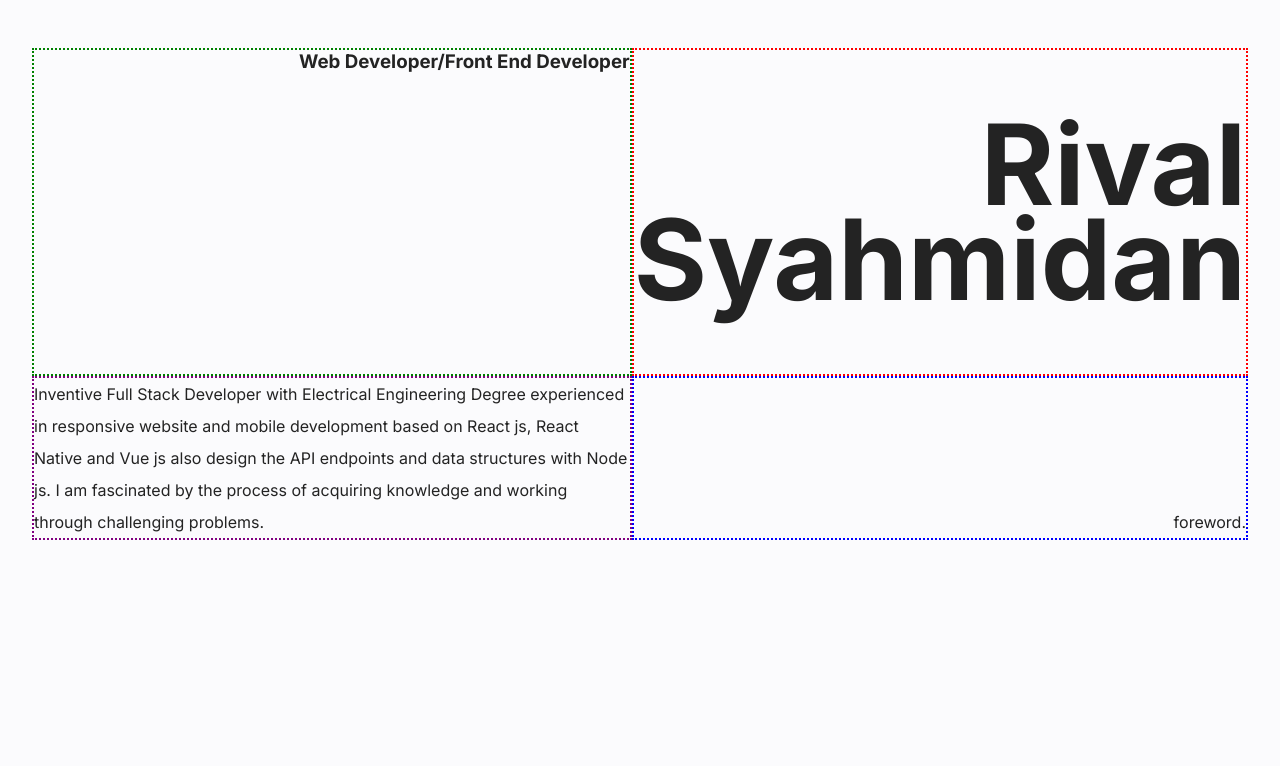
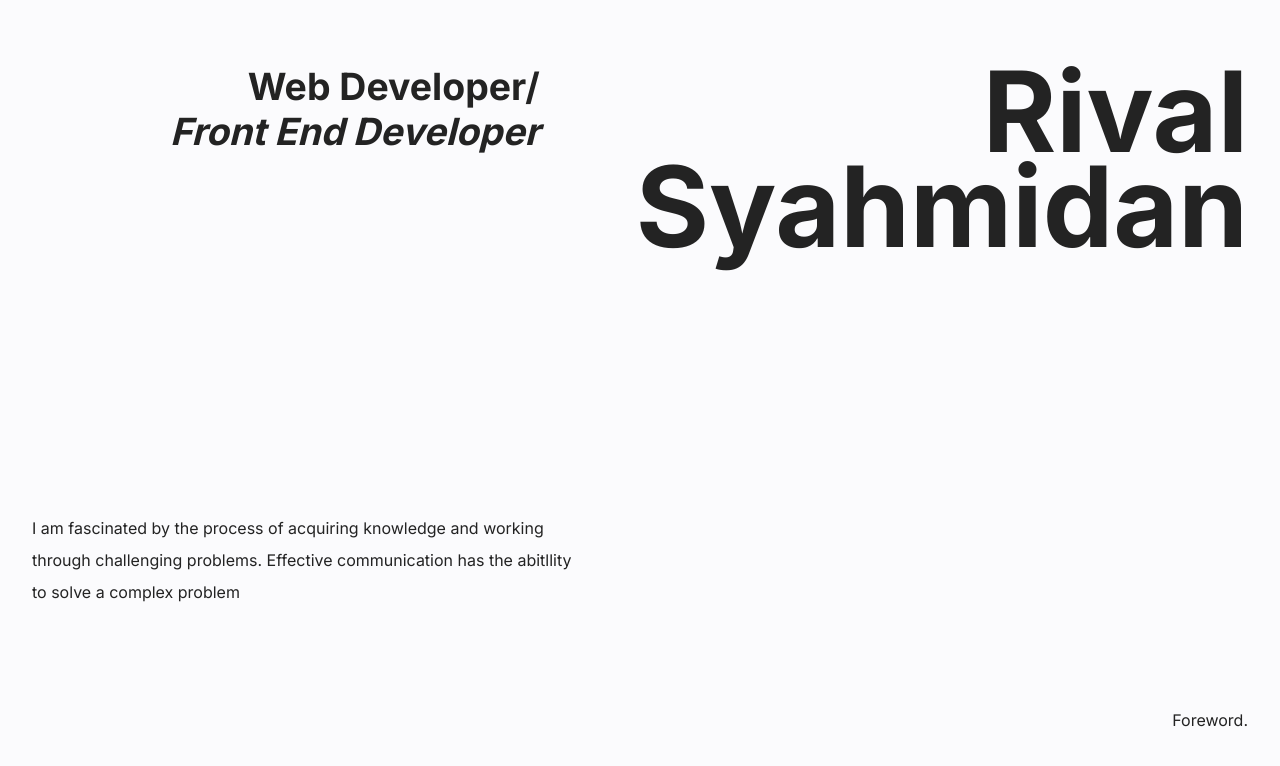
Before and after one commit to flamousz/portfolio, a Next.js app: page /foreword in a window 1280 px wide. Shown: the top 766 px of the page. Built offline with nearby package versions, Linux system fonts and the light colour scheme.

Commit message:
add more logic b in foreword

```diff
--- a/src/app/foreword/components/DescriptionForeword.jsx
+++ b/src/app/foreword/components/DescriptionForeword.jsx
@@ -1,11 +1,9 @@
 export default function DescriptionForeword() {
 	return (
 		<p>
-			Inventive Full Stack Developer with Electrical Engineering Degree
-			experienced in responsive website and mobile development based on React
-			js, React Native and Vue js also design the API endpoints and data
-			structures with Node js. I am fascinated by the process of acquiring
+			I am fascinated by the process of acquiring
 			knowledge and working through challenging problems.
+			Effective communication has the abitllity to solve a complex problem
 		</p>
 	);
 }
--- a/src/app/foreword/components/TitleForeword.jsx
+++ b/src/app/foreword/components/TitleForeword.jsx
@@ -1,7 +1,9 @@
 
-export default function TitleForeword () {
-
-    return(
-        <h3>Web Developer/Front End Developer</h3>
-    )
+export default function TitleForeword() {
+	return (
+		<div>
+            <h3>Web Developer/</h3>
+			<h3><i>Front End Developer</i></h3>
+        </div>
+	);
 }
--- a/src/app/foreword/page.jsx
+++ b/src/app/foreword/page.jsx
@@ -1,15 +1,52 @@
+"use client";
+import { useEffect, useState } from "react";
+import { useRouter } from "next/navigation";
 import styles from "../styles/foreword.module.css";
 import DescriptionForeword from "./components/DescriptionForeword";
 import NameForeword from "./components/NameForeword";
 import TitleForeword from "./components/TitleForeword";
 
 export default function Foreword() {
+	const [timer, setTimer] = useState(null);
+	const [isPressing, setIsPressing] = useState(false);
+	const router = useRouter();
+
+	const handleMouseDown = () => {
+		const timerId = setTimeout(() => {
+			executeFunc();
+		}, 2000);
+		setIsPressing(true);
+		setTimer(timerId);
+	};
+
+	const handleMouseUp = () => {
+		if (timer) {
+			clearTimeout(timer);
+			setTimer(null);
+			setIsPressing(false);
+		}
+	};
+
+	const executeFunc = () => {
+		router.push("/");
+	};
+
+	useEffect(() => {
+		document.addEventListener("mouseup", handleMouseUp);
+		document.addEventListener("mousedown", handleMouseDown);
+
+		return () => {
+			document.removeEventListener("mouseup", handleMouseUp);
+			document.removeEventListener("mousedown", handleMouseDown);
+		};
+	}, []);
+
 	return (
 		<main className={styles.main}>
 			<NameForeword />
 			<TitleForeword />
 			<DescriptionForeword />
-			<p>foreword.</p>
+			<p title='click me'>Foreword.</p>
 		</main>
 	);
 }
--- a/src/app/globals.css
+++ b/src/app/globals.css
@@ -6,6 +6,9 @@
 
   /* BORDER */
   --BORDER-DUMMY: 2px dotted var(--BORDER-COLOR);
+  --BORDER-DOTTED-BLUE: 2px dotted blue;
+  --BORDER-DOTTED-PURPLE: 2px dotted purple;
+  --BORDER-DOTTED-GREEN: 2px dotted green;
 
   /* DISPLAY */
   --NOWRAP: nowrap;
@@ -41,7 +44,6 @@ html {
 
 body {
   max-width: 100vw;
-  /* min-height: 100vh; */
   color: var(--DEFAULT-FONT-COLOR);
   background: var(--BGCOLOR);
   overflow-x: hidden;
--- a/src/app/styles/foreword.module.css
+++ b/src/app/styles/foreword.module.css
@@ -27,8 +27,12 @@
 
 @media screen and (min-width: 675px) {
     /* || LAYOUT */
+
     .main {
-        /* margin: 0; */
+        margin: 0;
+        cursor: url('../../../public/forecur.png'), auto;
+        min-height: 100vh;
+        padding: 4em 0;
         display: grid;
         grid-template: 2fr 1fr / 1fr 1fr;
         grid-template-areas:
@@ -38,31 +42,29 @@
 
     .main > :nth-child(1){
         grid-area: ch2;
-        border: var(--BORDER-DUMMY);
         display: flex;
         justify-content: flex-end;
-        align-items: center;
         text-align: right;
-        font-size: 7rem;
+        font-size: clamp(1em, 10vw, 7em);
     }
 
     .main > :nth-child(2){
         grid-area: ch1;
-        border: 2px dotted green;
         display: flex;
-        justify-content: flex-end;
-
+        flex-flow: column nowrap;
+        justify-content: flex-start;
+        align-items: flex-end;
+        font-size: clamp(1em, 10vw, 2em);
+        padding-right: 3em;
     }
 
     .main > :nth-child(3){
         grid-area: ch3;
-        border: 2px dotted purple;
-
+        padding-right: 3em;
     }
 
     .main > :nth-child(4){
         grid-area: ch4;
-        border: 2px dotted blue;
         margin-top: 0;
     }
 
```
Also changed, not shown: public/forecur.png (added).
